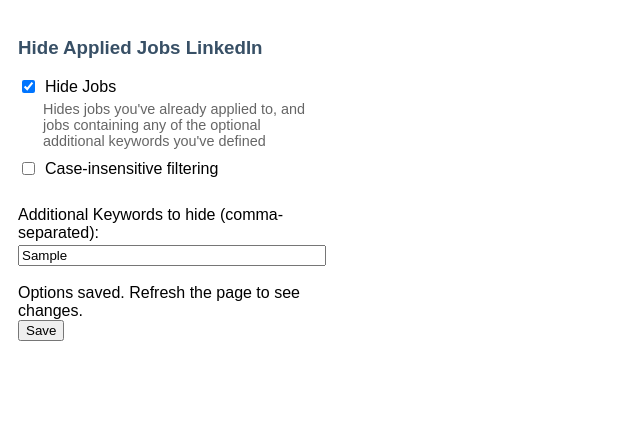
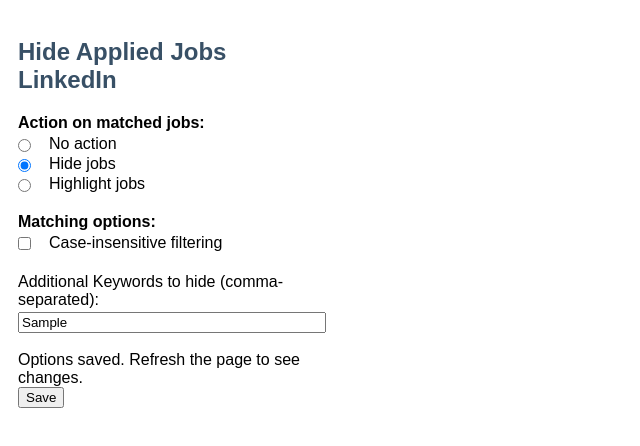
Before and after one commit to Robert01101101/hide-applied-jobs-linkedin, a browser extension: page source/options.html in a window 1280 px wide. Both pictures are taken after typing "Sample" into the empty fields and a click on the button "Save". Shown: the whole page, without its empty margins (0-640 px from the left). Drawn offline with Linux system fonts and the light colour scheme.

Commit message:
Added support for highlighting instead of hiding

```diff
--- a/source/options.html
+++ b/source/options.html
@@ -3,7 +3,7 @@
 <head>
     <title>Hide Applied Jobs LinkedIn Options</title>
     <style>
-        h3 {
+        h2 {
             color: #385066;
         }
         body {
@@ -11,18 +11,22 @@
             padding: 10px;
             font-family: Arial, sans-serif;
         }
-        #toggle {
+        #mode-toggle {
             display: flex;
-            align-items: flex-start;
             flex-direction: column;
-            margin-bottom: 10px;
         }
-        #toggle .checkbox-row {
+        .action-row, .filter-row {
             display: flex;
             align-items: center;
+            gap: 8px;
+            margin-bottom: 2px;
         }
-        #toggle input {
+        #toggle {
+            margin-top: 18px;
+        }
+        .action-row input[type="radio"], .filter-row input[type="checkbox"] {
             margin-right: 10px;
+            margin-left: 0;
         }
         #toggle .description {
             margin-left: 25px;
@@ -33,21 +37,35 @@
         input[type="text"] {
             width: 100%;
         }
+        .header-label {
+            margin-bottom: 3px;
+        }
     </style>
 </head>
 <body>
-    <h3>Hide Applied Jobs LinkedIn</h3>
-    <div id="toggle">
-        <div class="checkbox-row">
-            <input type="checkbox" id="jobToggle" checked>
-            <label for="jobToggle">Hide Jobs</label>
+    <h2>Hide Applied Jobs LinkedIn</h2>
+    <div id="mode-toggle">
+        <label style="font-weight: bold;" class="header-label">Action on matched jobs:</label>
+        <div class="action-row">
+            <input type="radio" id="modeNone" name="mode" value="none">
+            <label for="modeNone">No action</label>
         </div>
-        <div class="description">
-            Hides jobs you've already applied to, and jobs containing any of the optional additional keywords you've defined
+        <div class="action-row">
+            <input type="radio" id="modeHide" name="mode" value="hide" checked>
+            <label for="modeHide">Hide jobs</label>
+        </div>
+        <div class="action-row">
+            <input type="radio" id="modeHighlight" name="mode" value="highlight">
+            <label for="modeHighlight">Highlight jobs</label>
+        </div>
+        <div class="action-row" id="highlightColorRow" style="display:none;">
+            <label for="highlightColor" style="margin:0;">Highlight color:</label>
+            <input type="color" id="highlightColor" value="#ffeaea" style="width:32px;height:32px;padding:0;border:none;background:none;">
         </div>
     </div>
     <div id="toggle">
-        <div class="checkbox-row">
+        <label style="font-weight: bold; display:block;" class="header-label">Matching options:</label>
+        <div class="filter-row">
             <input type="checkbox" id="caseInsensitiveToggle">
             <label for="caseInsensitiveToggle">Case-insensitive filtering</label>
         </div>
--- a/source/options.js
+++ b/source/options.js
@@ -1,11 +1,12 @@
 // Saves options to chrome.storage
 const saveOptions = () => {
-    const hideJobsChecked = document.getElementById('jobToggle').checked;
+    const mode = document.querySelector('input[name="mode"]:checked').value;
     const caseInsensitiveChecked = document.getElementById('caseInsensitiveToggle').checked;
     const keywords = document.getElementById('keywords').value;
+    const highlightColor = document.getElementById('highlightColor').value;
 
     chrome.storage.sync.set(
-        { hideJobs: hideJobsChecked, caseInsensitive: caseInsensitiveChecked, keywords: keywords },
+        { mode: mode, caseInsensitive: caseInsensitiveChecked, keywords: keywords, highlightColor: highlightColor },
         () => {
             const status = document.getElementById('status');
             status.textContent = 'Options saved. Refresh the page to see changes.';
@@ -19,30 +20,42 @@
 // Restores select box and checkbox state using the preferences stored in chrome.storage.
 const restoreOptions = () => {
     chrome.storage.sync.get(
-        { hideJobs: true, caseInsensitive: false, keywords: '' },
+        { mode: 'hide', caseInsensitive: false, keywords: '', highlightColor: '#ffeaea' },
         (items) => {
-            document.getElementById('jobToggle').checked = items.hideJobs;
+            document.getElementById('modeNone').checked = items.mode === 'none';
+            document.getElementById('modeHide').checked = items.mode === 'hide';
+            document.getElementById('modeHighlight').checked = items.mode === 'highlight';
             document.getElementById('caseInsensitiveToggle').checked = items.caseInsensitive;
             document.getElementById('keywords').value = items.keywords;
-            updateFieldStates(items.hideJobs);
+            document.getElementById('highlightColor').value = items.highlightColor || '#ffeaea';
+            updateFieldStates(items.mode);
+            document.getElementById('highlightColorRow').style.display = items.mode === 'highlight' ? 'flex' : 'none';
         }
     );
 };
 
-// Updates the disabled state of fields based on the hide jobs toggle
-const updateFieldStates = (hideJobsEnabled) => {
-    document.getElementById('caseInsensitiveToggle').disabled = !hideJobsEnabled;
-    document.getElementById('keywords').disabled = !hideJobsEnabled;
+// Updates the disabled state of fields based on the selected mode
+const updateFieldStates = (mode) => {
+    const disable = mode === 'none';
+    document.getElementById('caseInsensitiveToggle').disabled = disable;
+    document.getElementById('keywords').disabled = disable;
+    document.getElementById('highlightColor').disabled = disable || document.querySelector('input[name="mode"]:checked').value !== 'highlight';
+    // Add visual feedback for disabled state
+    const disabledElements = document.querySelectorAll('#caseInsensitiveToggle, #keywords, #highlightColor');
+    disabledElements.forEach(element => {
+        element.style.opacity = element.disabled ? '0.5' : '1';
+    });
+};
 
-    // Add visual feedback for disabled state
-    const disabledElements = document.querySelectorAll('#caseInsensitiveToggle, #keywords');
-    disabledElements.forEach(element => {
-        element.style.opacity = hideJobsEnabled ? '1' : '0.5';
-    });
+// Show/hide color picker based on mode
+const updateHighlightColorVisibility = () => {
+    const mode = document.querySelector('input[name="mode"]:checked').value;
+    document.getElementById('highlightColorRow').style.display = mode === 'highlight' ? 'flex' : 'none';
+    updateFieldStates(mode);
 };
 
 document.addEventListener('DOMContentLoaded', restoreOptions);
 document.getElementById('save').addEventListener('click', saveOptions);
-document.getElementById('jobToggle').addEventListener('change', (e) => {
-    updateFieldStates(e.target.checked);
-});
+document.getElementById('modeNone').addEventListener('change', updateHighlightColorVisibility);
+document.getElementById('modeHide').addEventListener('change', updateHighlightColorVisibility);
+document.getElementById('modeHighlight').addEventListener('change', updateHighlightColorVisibility);
```
Also changed, not shown: source/content.js (+57 -9 lines), readme.md.
